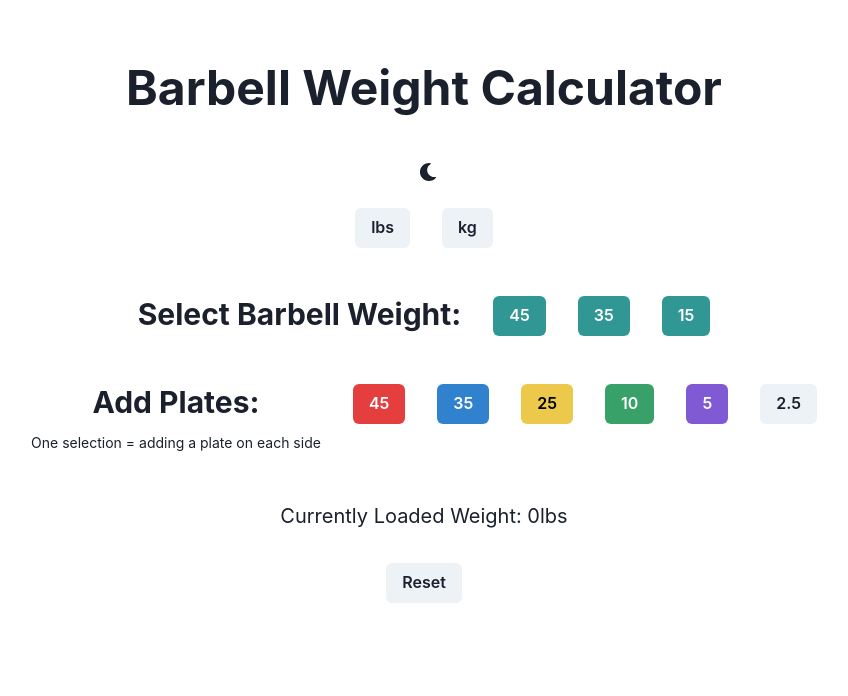
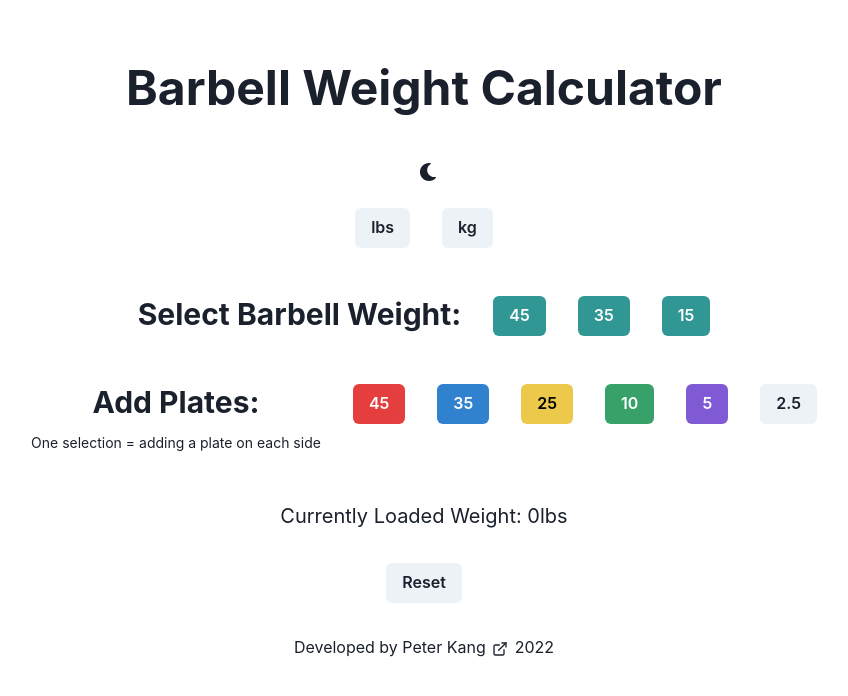
Before and after one commit to pswk1/barbell_calculator, a React (Create React App) app: page / in a window 1280 px wide. Shown: the top 696 px of the page, without its empty margins (216-1064 px from the left). Built offline with nearby package versions, Linux system fonts and the light colour scheme.

Commit message:
add footer link

```diff
--- a/package.json
+++ b/package.json
@@ -3,6 +3,7 @@
   "version": "0.1.0",
   "private": true,
   "dependencies": {
+    "@chakra-ui/icons": "^1.1.1",
     "@chakra-ui/react": "^1.7.4",
     "@emotion/react": "^11.7.1",
     "@emotion/styled": "^11.6.0",
--- a/src/App.tsx
+++ b/src/App.tsx
@@ -1,11 +1,21 @@
 import * as React from 'react';
-import { ChakraProvider, theme } from '@chakra-ui/react';
+import { ChakraProvider, Link, Box, theme } from '@chakra-ui/react';
+import { ExternalLinkIcon } from '@chakra-ui/icons';
 import Banner from './components/Banner';
 import Barbell from './components/Barbell';
+
+const year = new Date().getFullYear();
 
 export const App = () => (
 	<ChakraProvider theme={theme}>
 		<Banner />
-    <Barbell />
+		<Barbell />
+		<Box marginY={8} textAlign={'center'}>
+			Developed by {' '}
+			<Link href='https://www.linkedin.com/in/peterswkang/' isExternal>
+				 Peter Kang <ExternalLinkIcon mx='2px' />
+			</Link>
+			{' '} {year}
+		</Box>
 	</ChakraProvider>
 );
```
Also changed, not shown: 1 other file (tests, documents, lock files or other folders).
